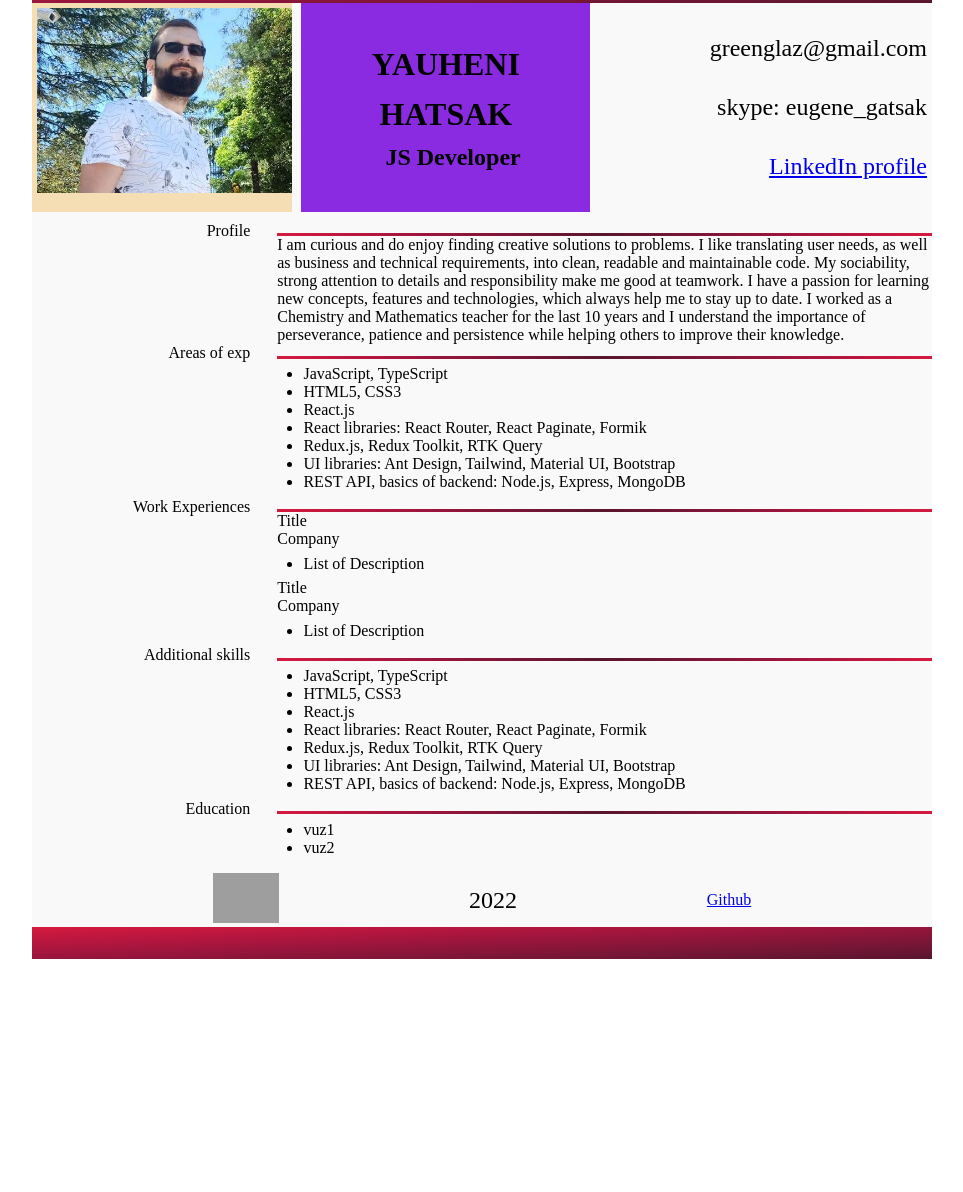
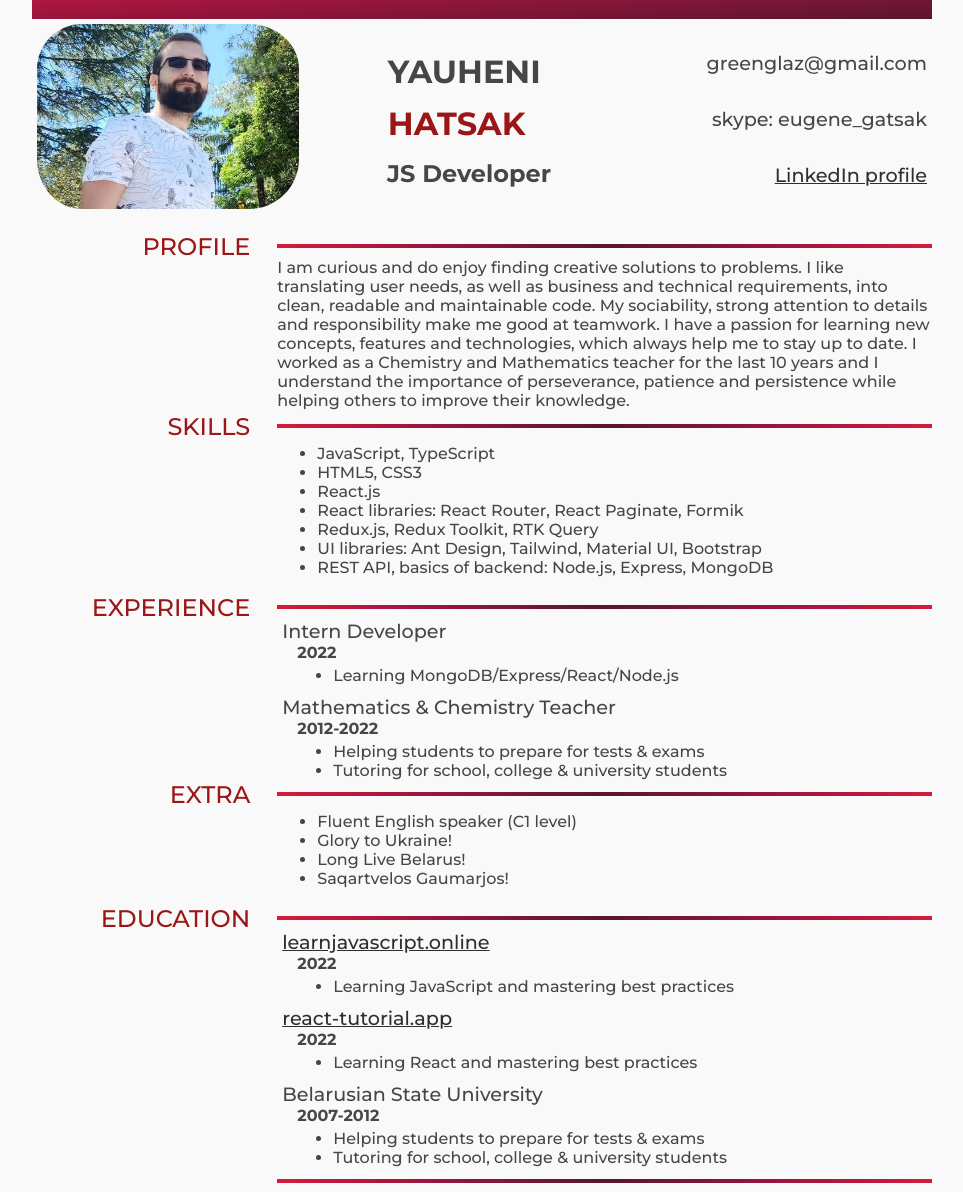
Before and after one commit to egatsak/rsschool-cv, a plain HTML site: page index.html in a window 1280 px wide. Shown: the part 29-1221 px from the top of the page, without its empty margins (158-1121 px from the left). Before the commit the page ends 988 px from the top, so only its background shows below. Drawn offline with Linux system fonts and the light colour scheme; grey boxes are pictures that could not be loaded.

Commit message:
refactor: fix styles in lists, minor style changes

```diff
--- a/index.html
+++ b/index.html
@@ -2,6 +2,16 @@
 <html lang="en">
   <head>
     <link rel="stylesheet" href="./style.css" />
+    <link rel="preconnect" href="https://fonts.googleapis.com" />
+    <link
+      rel="preconnect"
+      href="https://fonts.gstatic.com"
+      crossorigin
+    />
+    <link
+      href="https://fonts.googleapis.com/css2?family=Montserrat:wght@500;700&family=Roboto&display=block"
+      rel="stylesheet"
+    />
     <meta charset="UTF-8" />
     <meta http-equiv="X-UA-Compatible" content="IE=edge" />
     <meta
@@ -28,6 +38,7 @@
           <li>
             <a
               href="https://www.linkedin.com/in/yauheni-hatsak-39312023b/"
+              target="_blank"
               >LinkedIn profile</a
             >
           </li>
@@ -36,10 +47,10 @@
 
       <main>
         <section>
-          <div><span>Profile</span></div>
+          <div class="section-title">PROFILE</div>
           <div>
             <div class="thinline"></div>
-            <div>
+            <p>
               I am curious and do enjoy finding creative solutions to
               problems. I like translating user needs, as well as
               business and technical requirements, into clean,
@@ -51,52 +62,11 @@
               teacher for the last 10 years and I understand the
               importance of perseverance, patience and persistence
               while helping others to improve their knowledge.
-            </div>
+            </p>
           </div>
         </section>
         <section>
-          <div><span>Areas of exp</span></div>
-          <div>
-            <div class="thinline"></div>
-            <ul>
-              <li>JavaScript, TypeScript</li>
-              <li>HTML5, CSS3</li>
-              <li>React.js</li>
-              <li>
-                React libraries: React Router, React Paginate, Formik
-              </li>
-              <li>Redux.js, Redux Toolkit, RTK Query</li>
-              <li>
-                UI libraries: Ant Design, Tailwind, Material UI,
-                Bootstrap
-              </li>
-              <li>
-                REST API, basics of backend: Node.js, Express, MongoDB
-              </li>
-            </ul>
-          </div>
-        </section>
-
-        <section class="work-experiences">
-          <div><span>Work Experiences</span></div>
-          <div>
-            <div class="thinline"></div>
-            <div class="title">Title</div>
-            <div class="date">Company</div>
-            <ul class="description">
-              <li>List of Description</li>
-            </ul>
-
-            <div class="title">Title</div>
-            <div class="date">Company</div>
-            <ul class="description">
-              <li>List of Description</li>
-            </ul>
-          </div>
-        </section>
-
-        <section>
-          <div><span>Additional skills</span></div>
+          <div class="section-title">SKILLS</div>
           <div>
             <div class="thinline"></div>
             <ul>
@@ -119,20 +89,86 @@
         </section>
 
         <section>
-          <div><span>Education</span></div>
+          <div class="section-title">EXPERIENCE</div>
+          <div>
+            <div class="thinline"></div>
+
+            <div>
+              <div class="job-title">Intern Developer</div>
+              <div class="date">2022</div>
+              <ul class="description">
+                <li>Learning MongoDB/Express/React/Node.js</li>
+              </ul>
+            </div>
+
+            <div>
+              <div class="job-title">
+                Mathematics & Chemistry Teacher
+              </div>
+              <div class="date">2012-2022</div>
+              <ul class="description">
+                <li>Helping students to prepare for tests & exams</li>
+                <li>
+                  Tutoring for school, college & university students
+                </li>
+              </ul>
+            </div>
+          </div>
+        </section>
+
+        <section>
+          <div class="section-title">EXTRA</div>
           <div>
             <div class="thinline"></div>
             <ul>
-              <li>vuz1</li>
-              <li>vuz2</li>
+              <li>Fluent English speaker (C1 level)</li>
+              <li>Glory to Ukraine!</li>
+              <li>Long Live Belarus!</li>
+              <li>Saqartvelos Gaumarjos!</li>
             </ul>
+          </div>
+        </section>
+
+        <section>
+          <div class="section-title">EDUCATION</div>
+          <div>
+            <div class="thinline"></div>
+            <div class="job-title">
+              <a href="https://learnjavascript.online" target="_blank"
+                >learnjavascript.online</a
+              >
+            </div>
+            <div class="date">2022</div>
+            <ul class="description">
+              <li>
+                Learning JavaScript and mastering best practices
+              </li>
+            </ul>
+            <div class="job-title">
+              <a href="https://react-tutorial.app" target="_blank"
+                >react-tutorial.app</a
+              >
+            </div>
+            <div class="date">2022</div>
+            <ul class="description">
+              <li>Learning React and mastering best practices</li>
+            </ul>
+            <div class="job-title">Belarusian State University</div>
+            <div class="date">2007-2012</div>
+            <ul class="description">
+              <li>Helping students to prepare for tests & exams</li>
+              <li>
+                Tutoring for school, college & university students
+              </li>
+            </ul>
+            <div class="thinline"></div>
           </div>
         </section>
       </main>
 
       <footer>
         <span class="logo"
-          ><a href="https://rs.school/"
+          ><a href="https://rs.school/" target="_blank"
             ><img
               src="https://proprofi.online/upload/003/u315/2/5/251fbcf3.png"
               alt="RS School Logo" /></a
@@ -142,7 +178,6 @@
           class="link"
           href="https://github.com/egatsak"
           target="_blank"
-          noopener
           >Github</a
         >
         <div class="redline"></div>
--- a/style.css
+++ b/style.css
@@ -4,30 +4,51 @@
 
 :root {
   --color-bg: #f9f9f9;
+  --color-text-main: rgb(47, 45, 45);
+  --color-text-variant: #9b1717;
 }
 
 body {
+  background-color: var(--color-bg);
   min-height: 100vh;
   max-width: 900px;
   margin: 0 auto;
+  font-family: Montserrat;
 }
 
 .container {
   display: grid;
   grid-template-rows: auto;
   row-gap: 1%;
-  background-color: var(--color-bg);
+  color: rgb(71, 70, 70);
 }
 
-h2 {
-  font-size: 2em;
-  margin: 0.2em 0;
+.redline {
+  background-image: linear-gradient(
+    to left top,
+    #59152e,
+    #781636,
+    #97153c,
+    #b7163f,
+    #d61a3e
+  );
+  height: 6vh;
 }
 
-h3 {
-  font-size: 1.5em;
+header h2 {
+  font-size: 2em;
+  margin: 0 0.2em 0;
+  padding: 0.2em;
+}
+
+header h2 + h2 {
+  color: var(--color-text-variant);
+}
+
+header h3 {
+  font-size: 1.5rem;
   margin: 0.2em 0;
-  padding-left: 5%;
+  padding: 0.2em 0 0 0.5em;
 }
 
 header {
@@ -35,7 +56,6 @@ header {
   grid-template:
     [row1-start] "redline redline redline redline" [row1-end]
     "photo meta meta contacts";
-  grid-column-gap: 1%;
 }
 
 header .redline {
@@ -44,25 +64,22 @@ header .redline {
 
 header .photo {
   grid-area: photo;
-  background-color: wheat;
   min-height: 150px;
 }
 
-.photo > img {
+header .photo > img {
   object-fit: cover;
   width: 100%;
   height: 190px;
   padding-top: 5px;
   padding-left: 5px;
+  border-radius: 50px;
 }
 
 header .meta {
   grid-area: meta;
-  background-color: blueviolet;
-  display: flex;
-  align-items: center;
-  justify-content: center;
-  flex-direction: column;
+  justify-self: center;
+  align-self: center;
 }
 
 header .contacts {
@@ -75,24 +92,12 @@ header > ul {
   flex-direction: column;
   align-items: flex-end;
   justify-content: center;
-  padding-right: 5px;
+  padding: 0 5px 0 0;
 }
 
 header > ul > li {
-  font-size: 1.5em;
+  font-size: 1.2rem;
   padding: 2vh 0;
-}
-
-.redline {
-  background-image: linear-gradient(
-    to left top,
-    #59152e,
-    #781636,
-    #97153c,
-    #b7163f,
-    #d61a3e
-  );
-  height: 4vh;
 }
 
 main {
@@ -106,8 +111,25 @@ section {
   column-gap: 3%;
 }
 
-section div > span {
-  float: right;
+.section-title {
+  justify-self: right;
+  font-size: 1.5rem;
+  color: var(--color-text-variant);
+}
+
+section .job-title {
+  margin-top: 10px;
+  padding-left: 5px;
+  font-size: 1.2rem;
+}
+
+section .description {
+  margin: 4px 0 0 16px;
+}
+
+section .date {
+  padding-left: 20px;
+  font-weight: 700;
 }
 
 .thinline {
@@ -119,8 +141,8 @@ section div > span {
     #b7163f,
     #d61a3e
   );
-  height: 3px;
-  margin-top: 1.75%;
+  height: 4px;
+  margin: 12px 0 6px 0;
 }
 
 footer {
@@ -129,7 +151,7 @@ footer {
     "logo time time link"
     "redline redline redline redline";
   grid-column-gap: 1%;
-  /*   flex: 0 0 auto; */
+  font-size: 1.5rem;
 }
 
 footer .logo {
@@ -145,7 +167,6 @@ footer time {
   justify-self: center;
   align-self: center;
   grid-area: time;
-  font-size: 1.5rem;
 }
 
 footer .link {
@@ -157,7 +178,12 @@ footer .redline {
   grid-area: redline;
 }
 
-section ul {
-  margin: 1%;
-  padding-left: 3%;
+a,
+a:visited {
+  color: var(--color-text-main);
 }
+
+p {
+  margin-top: 10px;
+  margin-bottom: 2px;
+}
```
Also changed, not shown: 1 other file.
